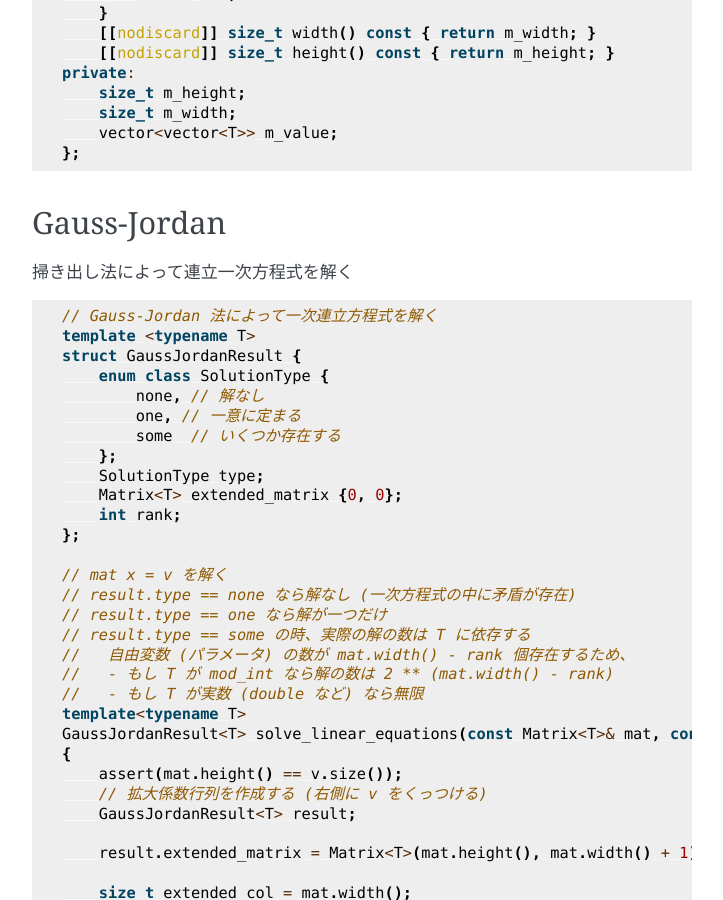
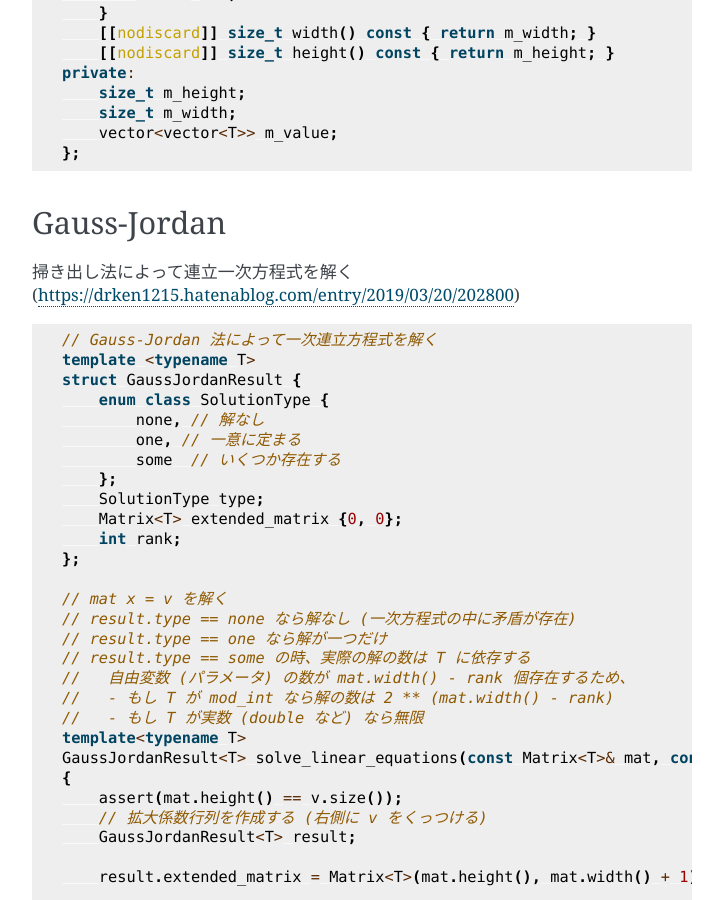
Before and after one commit to tomoki/AlgoLib, a Sphinx documentation site: the page built from source/matrix.rst, in a window 1280 px wide and 900 px high, scrolled down 3112 px. Shown: the whole window, without its empty margins (388-1111 px from the left). Built offline with Sphinx 7.4.7, drawn with Linux system fonts in a browser that asks for light colours; some of the changed lines change nothing that is shown.

Commit message:
Add link

```diff
--- a/source/matrix.rst
+++ b/source/matrix.rst
@@ -168,7 +168,7 @@
 Gauss-Jordan
 *********************
 
-掃き出し法によって連立一次方程式を解く
+掃き出し法によって連立一次方程式を解く (https://drken1215.hatenablog.com/entry/2019/03/20/202800)
 
 .. code-block:: cpp
 
```
